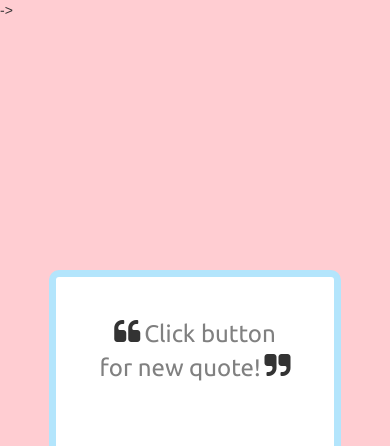
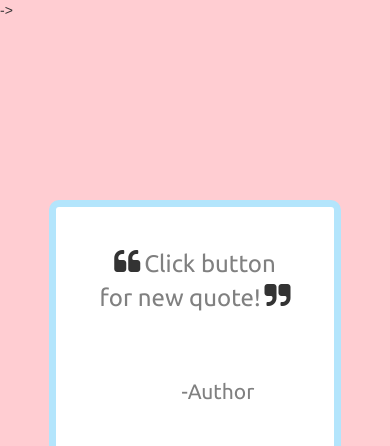
Before and after one commit to effzedwhy/QuoteGenerator, a plain HTML site: page index.html in a window 390 px wide. Shown: the top 446 px of the page. Drawn offline with nearby package versions, Linux system fonts and the light colour scheme.

Commit message:
responsive

```diff
--- a/style.css
+++ b/style.css
@@ -9,30 +9,33 @@
   display: flex;
   flex-direction: column;
   align-items: center;
-  margin-top: 100px;
+  margin-top: 80px;
   justify-content: space-around;
 }
 #quote-box {
   display: table;
   width: 720px;
-  height: 200px;
+  height: 100%;
   background-color: white;
   align-items: center;
   border-radius: 10px;
   border: 7px solid #b3e5fc;
-  margin-top: 150px;
+  margin-top: 100px;
 
 }
 @media screen and (max-width: 980px) {
 
-#quote-box {width: 75%;}
+#quote-box {
+  width: 75%;
+height: 100%;
+}
 
 }
 
 #quote-box-top {
   padding: 40px;
   text-align: center;
-  height: 150px;
+  height: 100%;
 
 }
 
```
